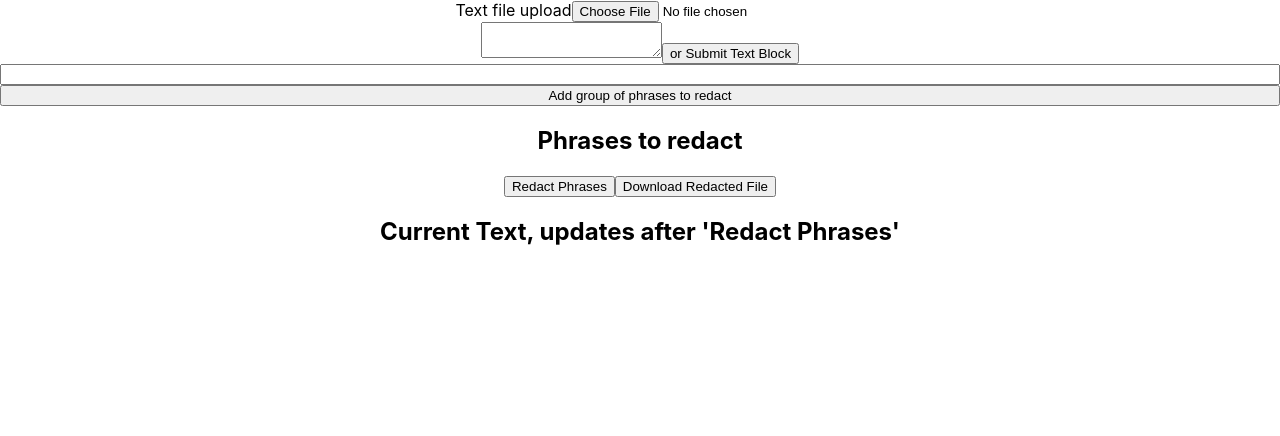
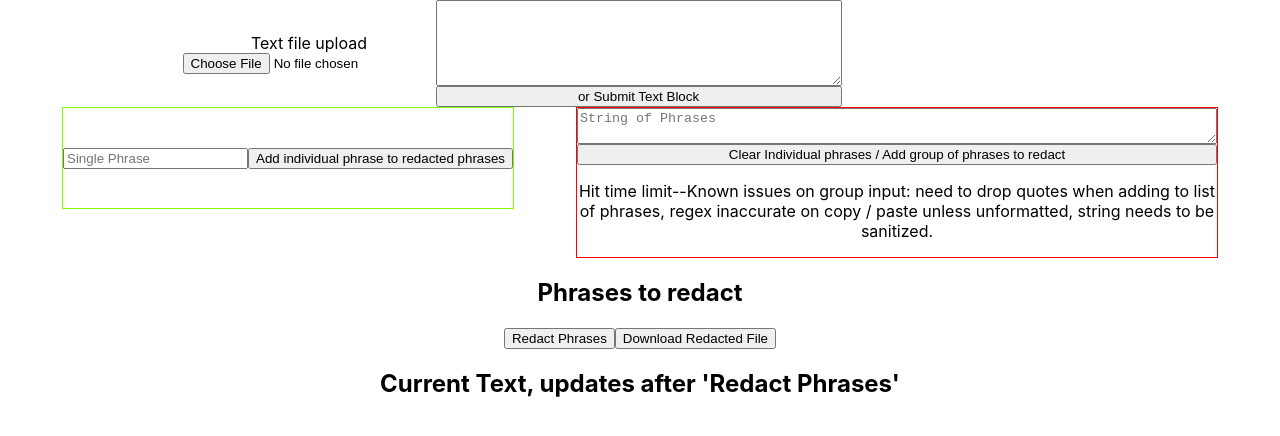
Before and after one commit to eebrowning/AutoRedact, a React (Create React App) app: page / in a window 1280 px wide. Shown: the top 436 px of the page. Built offline with nearby package versions, Linux system fonts and the light colour scheme.

Commit message:
time limit hit, cleaning up UI to be usable

```diff
--- a/src/App.css
+++ b/src/App.css
@@ -2,9 +2,47 @@
   text-align: center;
 }
 
+
+label {
+  display: flex;
+  flex-direction: column;
+}
+
 #inputs {
   display: flex;
+  flex-direction: row;
+  width: 80%;
+  align-items: center;
+  justify-content: center;
+
+}
+
+#block-input {
+  height: 80px;
+  width: 400px;
+}
+
+#working-redact {
+  display: flex;
+  align-items: center;
+  border: 1px solid chartreuse;
+  justify-content: center;
+  max-width: 50%;
+  height: 100px;
+
+}
+
+#redact-options {
+  display: flex;
   flex-direction: column;
+  /* width: 50%; */
+  max-width: 50%;
+  border: 1px solid red;
+}
+
+#middle-group {
+  display: flex;
+  justify-content: space-evenly;
 }
 
 #phrases {
--- a/src/App.js
+++ b/src/App.js
@@ -37,9 +37,10 @@ function App() {
     //block of redactions:
     let block = document.getElementById('redo-redacted').value;
     console.log(block)
-    let inputString = block.trim();
-    // let inputString = 'Hello world "Dutch is Best", "Pepperoni Pizza", \'Drone at the military base\', \'beer\'';
-    // inputString = inputString.split(',').join(' ');
+
+    let inputString = `${block.trim()}`;//PROBLEM, but ran out of time
+    ////I need to learn how to sanitize inputs: copy / pasting from another source interferes with REGEX
+    ////Regex currently only matches correctly on manual inputs or copy / paste from a plain text source.
 
     //regex breakdown:
     //for double Q: /"([^"]*)"
@@ -50,17 +51,13 @@ function App() {
 
     let matches = [];
     let match;
-
     while ((match = regexPattern.exec(inputString)) !== null) {
-      const matchedPart = match[1] || match[2] || match[0]; // Use match[1] if it exists, otherwise use match[2], or use match[0] (non-quoted part)
+      const matchedPart = match[0] || match[1] || match[2];
       matches.push(matchedPart);
     }
-
-    console.log(matches);
-
     matches = matches.filter(entry => entry != ',')
-
     setRedactedPhrases(matches)
+    console.log(redactedPhrases);
 
   }
 
@@ -79,12 +76,9 @@ function App() {
 
 
   function downloadFile() {
-
     const fileName = "redacted.txt";
-
     const element = document.createElement('a');
     const file = new Blob([redactedText], { type: 'text/plain' });
-
     element.href = URL.createObjectURL(file);
     element.download = fileName;
     document.body.appendChild(element);
@@ -96,7 +90,6 @@ function App() {
   return (
     <div className="App">
 
-
       <div id='inputs'>
         <label>
           <span>Text file upload</span>
@@ -107,13 +100,23 @@ function App() {
           <button onClick={handleBlockSubmit}> or Submit Text Block</button>
         </label>
 
-        {/* <input type='text' id='redacted-phrase' />
-        <button onClick={addRedaction}>Add phrase to redacted phrases</button> */}
+      </div>
 
-        <input type='text' id='redo-redacted' />
-        <button onClick={addRedactionBlock}>Add group of phrases to redact</button>
+      <div id='middle-group'>
 
+        <div id='working-redact'>
+          <input type='text' id='redacted-phrase' placeholder='Single Phrase' />
+          <button onClick={addRedaction}>Add individual phrase to redacted phrases</button>
+
+        </div>
+        <div id='redact-options'>
+
+          <textarea type='text' id='redo-redacted' placeholder='String of Phrases' />
+          <button onClick={addRedactionBlock}>Clear Individual phrases / Add group of phrases to redact</button>
+          <p>Hit time limit--Known issues on group input: need to drop quotes when adding to list of phrases, regex inaccurate on copy / paste unless unformatted, string needs to be sanitized.</p>
+        </div>
       </div>
+
 
       <h2>Phrases to redact</h2>
       <div id='phrases'>
@@ -125,6 +128,7 @@ function App() {
           ))
         }
       </div>
+
 
       <div>
         <button id='confirm-redaction' onClick={redactFile}>Redact Phrases</button>
```
